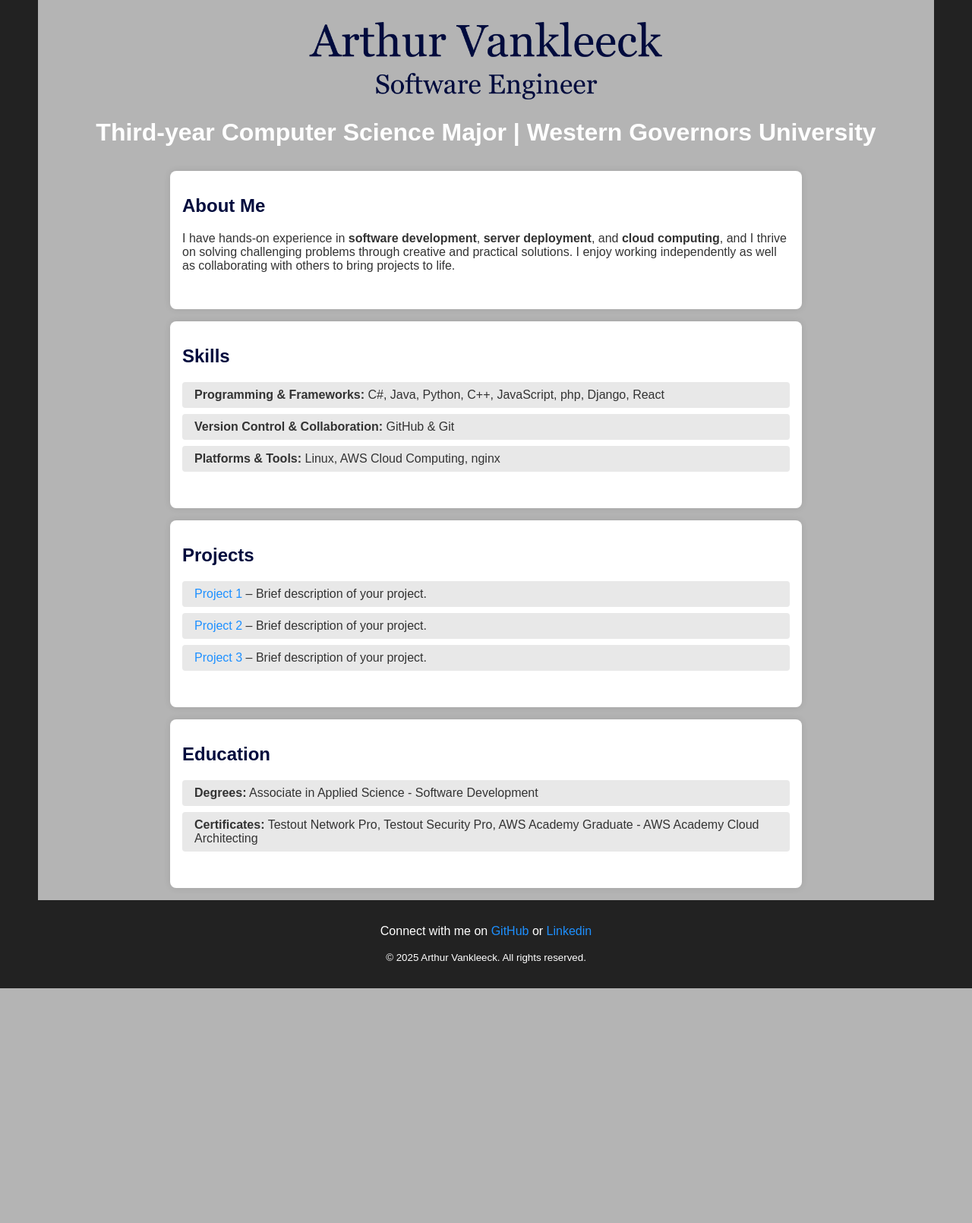
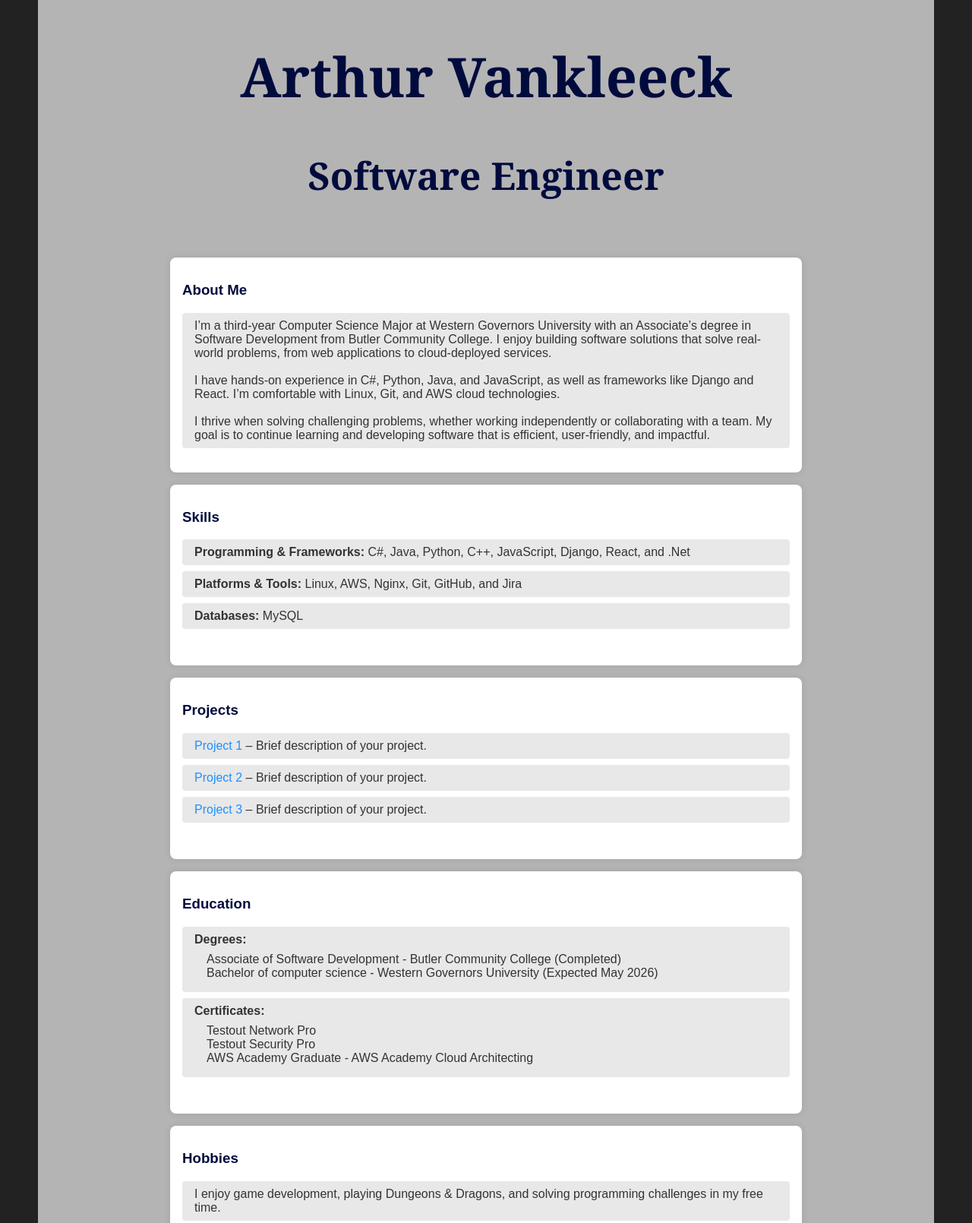
Before and after one commit to vankleeck/vankleeck.github.io, a plain HTML site: page index.html in a window 1280 px wide. Shown: the part 79-1689 px from the top of the page at 76% size. Before the commit the page ends 1380 px from the top, so only its background shows below. Drawn offline with Linux system fonts and the light colour scheme; a script that the page names is missing.

Commit message:
made changes to css

```diff
--- a/Js/scripts.js
+++ /dev/null
@@ -1,3 +0,0 @@
-<script>
-  document.getElementById("year").textContent = new Date().getFullYear();
-</script>
--- a/css/style.css
+++ b/css/style.css
@@ -18,7 +18,16 @@ img {
     width: 50%;
     height: auto;
 }
-header h1 {
+h1 {
+    font-size: 72px;
+    font-family:Georgia, 'Times New Roman', Times, serif;
+    color: #000b3d;
+}
+h2 {
+    font-size: 50px;
+    font-family: Georgia, Times, 'Times New Roman', serif;
+    color: #000b3d;}
+header {
     margin: 0;
     font-size: 2 rem;
     text-shadow: 0 0 10x rgba(0,0,0,0.0);
@@ -33,6 +42,10 @@ section {
     box-shadow: 0 0 10px rgba(0,0,0,0.1);
 }
 h2 {
+    color: #000b3d;
+    margin-top: 0;
+}
+h3 {
     color: #000b3d;
     margin-top: 0;
 }
@@ -56,3 +69,15 @@ a {
     color: #1e90ff;
     text-decoration: none;
 }
+p {
+    background: #e8e8e8;
+    margin: 0rem 0;
+    padding: 0.5rem 1rem;
+    border-radius: 4px;
+}
+footer p {
+    background: #222;
+    margin: 0 0;
+    padding: 0  0 ;
+    border-radius: 0;
+}
--- a/index.html
+++ b/index.html
@@ -8,27 +8,30 @@
   <title>My Portfolio</title>
 </head>
 <body>
+
   <header>
-    <img src="media/Arthur Vankleeck.png" alt="Site Banner">
-    <h1>Third-year Computer Science Major | Western Governors University</h1>
+    <h1>Arthur Vankleeck</h1>
+    <h2>Software Engineer</h2>
   </header>
 
   <section>
-    <h2>About Me</h2>
-    <p>I have hands-on experience in <strong>software development</strong>, <strong>server deployment</strong>, and <strong>cloud computing</strong>, and I thrive on solving challenging problems through creative and practical solutions. I enjoy working independently as well as collaborating with others to bring projects to life.</p>
+    <h3>About Me</h3>
+      <p>I’m a third-year Computer Science Major at Western Governors University with an Associate’s degree in Software Development from Butler Community College. I enjoy building software solutions that solve real-world problems, from web applications to cloud-deployed services.
+      <br><br>I have hands-on experience in C#, Python, Java, and JavaScript, as well as frameworks like Django and React. I’m comfortable with Linux, Git, and AWS cloud technologies.
+      <br><br>I thrive when solving challenging problems, whether working independently or collaborating with a team. My goal is to continue learning and developing software that is efficient, user-friendly, and impactful.</p>
   </section>
 
   <section>
-    <h2>Skills</h2>
+    <h3>Skills</h3>
     <ul>
-      <li><strong>Programming & Frameworks:</strong> C#, Java, Python, C++, JavaScript, php, Django, React</li>
-      <li><strong>Version Control & Collaboration:</strong> GitHub & Git</li>
-      <li><strong>Platforms & Tools:</strong> Linux, AWS Cloud Computing, nginx</li>
+      <li><strong>Programming & Frameworks:</strong> C#, Java, Python, C++, JavaScript, Django, React, and .Net</li>
+      <li><strong>Platforms & Tools:</strong> Linux, AWS, Nginx, Git, GitHub, and Jira</li>
+      <li><strong>Databases:</strong> MySQL</li>
     </ul>
   </section>
 
   <section>
-    <h2>Projects</h2>
+    <h3>Projects</h3>
     <ul>
       <li><a href="#">Project 1</a> – Brief description of your project.</li>
       <li><a href="#">Project 2</a> – Brief description of your project.</li>
@@ -37,16 +40,28 @@
   </section>
 
   <section>
-    <h2>Education</h2>
+    <h3>Education</h3>
     <ul>
-      <li><strong>Degrees:</strong> Associate in Applied Science - Software Development</li>
-      <li><strong>Certificates:</strong> Testout Network Pro, Testout Security Pro, AWS Academy Graduate - AWS Academy Cloud Architecting</li>
+      <li><strong>Degrees:</strong>
+        <p>Associate of Software Development - Butler Community College (Completed)
+        <br>Bachelor of computer science - Western Governors University (Expected May 2026) </p>
+        </li>
+      <li><strong>Certificates:</strong>
+            <p>Testout Network Pro
+            <br>Testout Security Pro
+            <br>AWS Academy Graduate - AWS Academy Cloud Architecting</p>
+      </li>
     </ul>
+  </section>
+
+  <section>
+    <h3>Hobbies</h3>
+    <p>I enjoy game development, playing Dungeons & Dragons, and solving programming challenges in my free time.</p>
   </section>
 
   <footer>
     <p>Connect with me on <a href="https://github.com/vankleeck" target="_blank">GitHub</a> or <a href="https://www.linkedin.com/in/arthur-vankleeck-841b57263" target="_blank">Linkedin</a></p>
-    <p><small>&copy; <span id="year"></span>  Arthur Vankleeck. All rights reserved.</small></p>
+    <p>Back to <a href="index.html#top">Top</a> <small>&copy; <span id="year"></span>  Arthur Vankleeck. All rights reserved.</small></p>
     <script>
       document.getElementById("year").textContent = new Date().getFullYear();
     </script>
```
